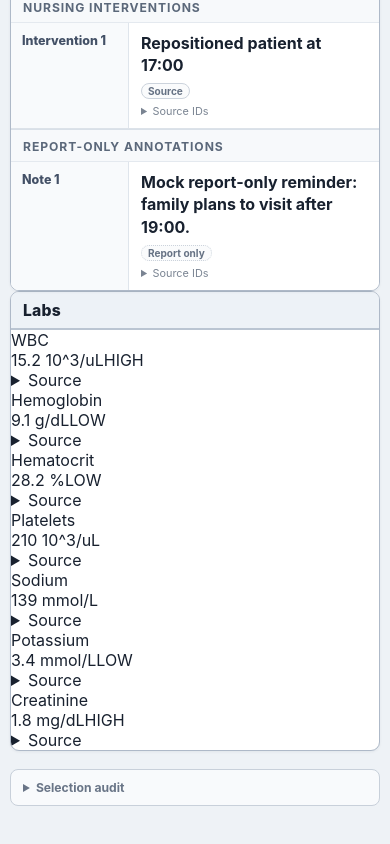
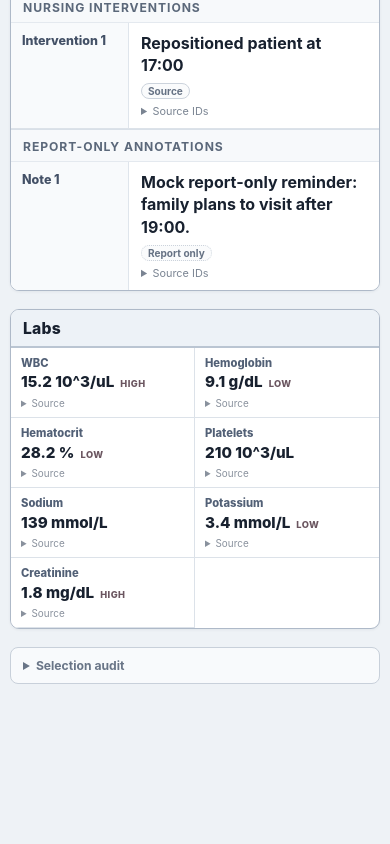
Before and after one commit to badmrfrosty313/Epic-Report-Sheet, a React (Vite) app: page / in a window 390 px wide. Shown: the part 5050-5894 px from the top of the page. After the commit the page ends 5782 px from the top, so only its background shows below. Built offline with nearby package versions, Linux system fonts and the light colour scheme.

Commit message:
Add full-width responsive lab grid

```diff
--- a/src/styles.css
+++ b/src/styles.css
@@ -367,6 +367,76 @@ select {
   white-space: normal;
 }
 
+.labs-section {
+  margin-top: 18px;
+}
+
+.lab-grid {
+  display: grid;
+  grid-template-columns: repeat(6, minmax(0, 1fr));
+}
+
+.lab-cell {
+  min-width: 0;
+  padding: 9px 10px 8px;
+  border-right: 1px solid #dce2e9;
+  border-bottom: 1px solid #dce2e9;
+  background: white;
+}
+
+.lab-cell:nth-child(6n) {
+  border-right: 0;
+}
+
+.lab-cell-label {
+  margin-bottom: 4px;
+  font-size: 0.7rem;
+  font-weight: 850;
+  line-height: 1.15;
+  color: #526076;
+}
+
+.lab-cell-reading {
+  display: flex;
+  align-items: baseline;
+  gap: 6px;
+  min-width: 0;
+}
+
+.lab-cell-value {
+  min-width: 0;
+  font-size: 0.95rem;
+  font-weight: 760;
+  line-height: 1.2;
+  overflow-wrap: anywhere;
+}
+
+.lab-cell-flag {
+  flex: none;
+  font-size: 0.58rem;
+  font-weight: 850;
+  letter-spacing: 0.05em;
+  color: #6b5660;
+}
+
+.lab-source-detail {
+  margin-top: 5px;
+  font-size: 0.62rem;
+  color: #89919d;
+}
+
+.lab-source-detail summary {
+  cursor: pointer;
+  width: fit-content;
+}
+
+.lab-source-detail code {
+  display: block;
+  margin-top: 4px;
+  overflow-wrap: anywhere;
+  white-space: normal;
+}
+
 .audit-footer {
   margin-top: 18px;
   padding: 10px 12px;
@@ -380,6 +450,20 @@ select {
 .audit-footer summary {
   cursor: pointer;
   font-weight: 750;
+}
+
+@media (max-width: 1100px) {
+  .lab-grid {
+    grid-template-columns: repeat(4, minmax(0, 1fr));
+  }
+
+  .lab-cell:nth-child(6n) {
+    border-right: 1px solid #dce2e9;
+  }
+
+  .lab-cell:nth-child(4n) {
+    border-right: 0;
+  }
 }
 
 @media (max-width: 720px) {
@@ -399,6 +483,17 @@ select {
     grid-template-columns: 105px minmax(0, 1fr);
   }
 
+  .lab-grid {
+    grid-template-columns: repeat(2, minmax(0, 1fr));
+  }
+
+  .lab-cell:nth-child(4n) {
+    border-right: 1px solid #dce2e9;
+  }
+
+  .lab-cell:nth-child(2n) {
+    border-right: 0;
+  }
 }
 
 @media print {
@@ -415,6 +510,7 @@ select {
   .print-button,
   .field-meta,
   .source-detail,
+  .lab-source-detail,
   .audit-footer {
     display: none !important;
   }
@@ -460,6 +556,37 @@ select {
     padding: 5px 7px;
   }
 
+  .labs-section {
+    margin-top: 6px;
+  }
+
+  .lab-grid {
+    grid-template-columns: repeat(6, minmax(0, 1fr));
+  }
+
+  .lab-cell,
+  .lab-cell:nth-child(2n),
+  .lab-cell:nth-child(4n) {
+    border-right: 1px solid #dce2e9;
+    padding: 4px 6px;
+  }
+
+  .lab-cell:nth-child(6n) {
+    border-right: 0;
+  }
+
+  .lab-cell-label {
+    font-size: 0.58rem;
+  }
+
+  .lab-cell-value {
+    font-size: 0.75rem;
+  }
+
+  .lab-cell-flag {
+    font-size: 0.5rem;
+  }
+
   .field-label,
   .field-content,
   .lung-assessment-label,
```
